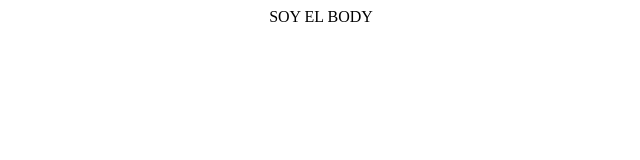
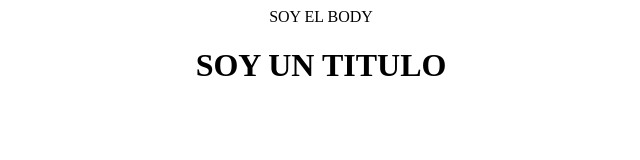
Before and after one commit to javb93/vigilant-computing-machine, a plain HTML site: page index.html in a window 1280 px wide. Shown: the whole page, without its empty margins (319-959 px from the left). Drawn offline with Linux system fonts and the light colour scheme.

Commit message:
adicional

```diff
--- a/index.html
+++ b/index.html
@@ -5,5 +5,6 @@
   </head>
   <body>
     SOY EL BODY
+    <h1>SOY UN TITULO</h1>
   </body>
 </html>
```
